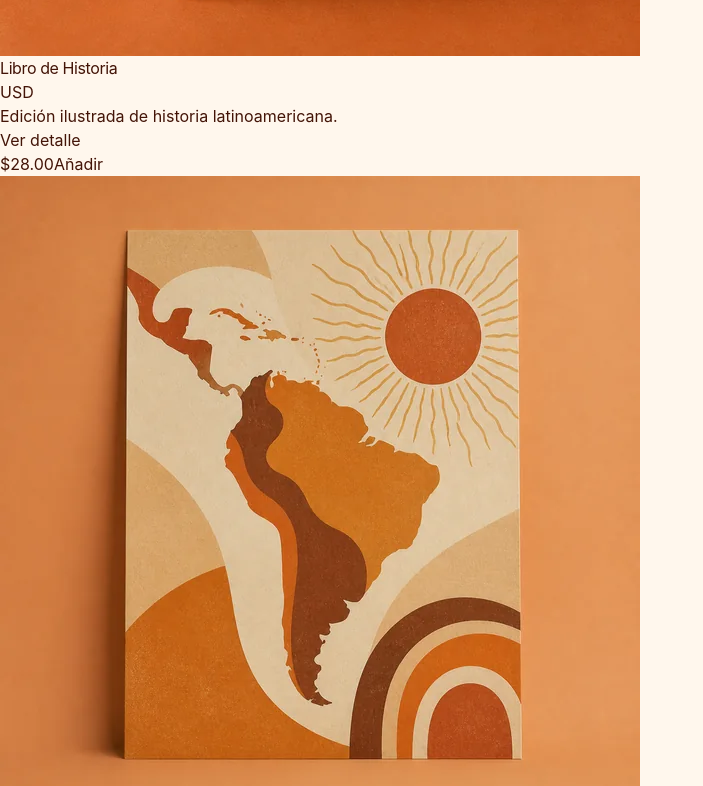
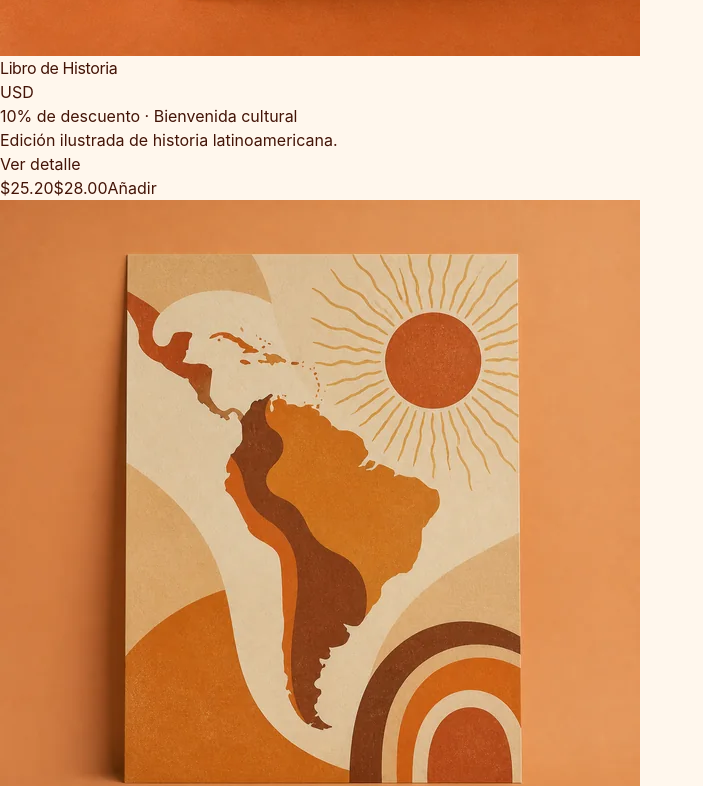
Before and after one commit to cesarcordovaortiz/bazar-cultural, a React (Vite) app: page /#/ in a window 1280 px wide. Shown: the part 1016-1802 px from the top of the page, without its empty margins (0-703 px from the left). Built offline with nearby package versions, Linux system fonts and the light colour scheme.

Commit message:
Aplicar descuentos de campañas en compra

```diff
--- /dev/null
+++ b/src/features/campaigns/useActiveCampaigns.ts
@@ -0,0 +1,15 @@
+import { useEffect, useMemo, useState } from 'react';
+import { readCampaigns, subscribeCampaigns } from '../../lib/campaignStore';
+import { getActiveCampaigns } from '../../lib/pricing';
+import type { Campaign } from '../../types';
+
+export function useActiveCampaigns(): Campaign[] {
+  const [campaigns, setCampaigns] = useState<Campaign[]>(() => readCampaigns());
+
+  useEffect(() => {
+    const refresh = (): void => setCampaigns(readCampaigns());
+    return subscribeCampaigns(refresh);
+  }, []);
+
+  return useMemo(() => getActiveCampaigns(campaigns), [campaigns]);
+}
--- a/src/features/cart/CartContext.tsx
+++ b/src/features/cart/CartContext.tsx
@@ -1,5 +1,7 @@
 import { createContext, ReactNode, useContext, useEffect, useMemo, useState } from 'react';
-import type { CartItem, Product } from '../../types';
+import { useActiveCampaigns } from '../campaigns/useActiveCampaigns';
+import { calculateCartPricing } from '../../lib/pricing';
+import type { Campaign, CartItem, Product } from '../../types';
 
 interface CartState {
   items: CartItem[];
@@ -7,6 +9,9 @@ interface CartState {
   removeProduct: (productId: string) => void;
   updateQuantity: (productId: string, quantity: number) => void;
   clear: () => void;
+  activeCampaigns: Campaign[];
+  subtotal: number;
+  discount: number;
   total: number;
 }
 
@@ -30,15 +35,13 @@ function saveCart(items: CartItem[]) {
 
 export function CartProvider({ children }: { children: ReactNode }) {
   const [items, setItems] = useState<CartItem[]>(() => loadCart());
+  const activeCampaigns = useActiveCampaigns();
 
   useEffect(() => {
     saveCart(items);
   }, [items]);
 
-  const total = useMemo(
-    () => items.reduce((sum, item) => sum + item.product.price * item.quantity, 0),
-    [items],
-  );
+  const pricing = useMemo(() => calculateCartPricing(items, activeCampaigns), [items, activeCampaigns]);
 
   const addProduct = (product: Product) => {
     setItems((current) => {
@@ -69,7 +72,7 @@ export function CartProvider({ children }: { children: ReactNode }) {
   const clear = () => setItems([]);
 
   return (
-    <CartContext.Provider value={{ items, addProduct, removeProduct, updateQuantity, clear, total }}>
+    <CartContext.Provider value={{ items, addProduct, removeProduct, updateQuantity, clear, activeCampaigns, ...pricing }}>
       {children}
     </CartContext.Provider>
   );
--- a/src/features/cart/CartPage.tsx
+++ b/src/features/cart/CartPage.tsx
@@ -1,8 +1,9 @@
 import { Link } from 'react-router-dom';
 import { useCart } from './CartContext';
+import { getProductPricing } from '../../lib/pricing';
 
 export function CartPage() {
-  const { items, removeProduct, total, updateQuantity } = useCart();
+  const { items, removeProduct, total, subtotal, discount, activeCampaigns, updateQuantity } = useCart();
 
   return (
     <main className="mx-auto max-w-5xl px-4 py-12">
@@ -27,13 +28,17 @@ export function CartPage() {
         ) : (
           <div className="mt-8 grid gap-6 lg:grid-cols-[1fr_18rem]">
             <section className="space-y-3" aria-label="Productos del carrito">
-              {items.map(({ product, quantity }) => (
-                <article key={product.id} className="flex flex-col gap-4 rounded-3xl border border-slate-200 p-5 sm:flex-row sm:items-center sm:justify-between">
+              {items.map(({ product, quantity }) => {
+                const pricing = getProductPricing(product, activeCampaigns);
+                return (
+                <article key={product.id} className="flex flex-col gap-4 rounded-3xl border border-orange-100 p-5 sm:flex-row sm:items-center sm:justify-between">
                   <div className="flex items-center gap-4">
                     <img src={product.image} alt="" width="64" height="64" loading="lazy" decoding="async" className="h-16 w-16 rounded-2xl object-cover" />
                     <div>
                       <h2 className="font-semibold text-slate-950">{product.name}</h2>
-                      <p className="mt-1 text-sm text-slate-600">${product.price.toFixed(2)} por unidad</p>
+                      <p className="mt-1 text-sm text-slate-600">${pricing.finalPrice.toFixed(2)} por unidad</p>
+                      {pricing.campaign && <p className="mt-1 text-xs font-semibold text-orange-800">{pricing.discountPercent}% de descuento · {pricing.campaign.name}</p>}
+                      {pricing.campaign && <p className="mt-1 text-xs text-stone-500 line-through">${pricing.originalPrice.toFixed(2)} habitual</p>}
                     </div>
                   </div>
                   <div className="flex items-center gap-3">
@@ -47,17 +52,21 @@ export function CartPage() {
                       onChange={(event) => updateQuantity(product.id, Math.min(product.inventory, Number(event.target.value) || 0))}
                       className="w-20 rounded-xl border border-slate-200 bg-slate-50 px-3 py-2 text-center text-sm focus-visible:outline-none focus-visible:ring-2 focus-visible:ring-slate-500"
                     />
-                    <span className="w-20 text-right font-semibold text-slate-950">${(product.price * quantity).toFixed(2)}</span>
+                    <span className="w-20 text-right font-semibold text-slate-950">${(pricing.finalPrice * quantity).toFixed(2)}</span>
                     <button type="button" onClick={() => removeProduct(product.id)} className="text-sm font-semibold text-rose-700 underline underline-offset-4 transition hover:text-rose-900 focus-visible:outline-none focus-visible:ring-2 focus-visible:ring-rose-400">
                       Quitar
                     </button>
                   </div>
                 </article>
-              ))}
+                );
+              })}
             </section>
-            <aside className="h-fit rounded-3xl bg-slate-950 p-6 text-white">
-              <p className="text-sm text-slate-300">Total</p>
-              <p className="mt-2 text-3xl font-semibold">${total.toFixed(2)}</p>
+            <aside className="h-fit rounded-3xl bg-slate-950 p-6 text-white" aria-label="Resumen del carrito">
+              <dl className="space-y-3 text-sm">
+                <div className="flex items-center justify-between gap-4"><dt className="text-slate-300">Subtotal</dt><dd className="font-semibold">${subtotal.toFixed(2)}</dd></div>
+                {discount > 0 && <div className="flex items-center justify-between gap-4 text-orange-200"><dt>Descuento de campañas</dt><dd className="font-semibold">−${discount.toFixed(2)}</dd></div>}
+                <div className="border-t border-white/20 pt-3"><dt className="text-sm text-slate-300">Total</dt><dd className="mt-1 text-3xl font-semibold">${total.toFixed(2)}</dd></div>
+              </dl>
               <Link to="/checkout" className="mt-6 inline-flex w-full justify-center rounded-2xl bg-white px-4 py-3 text-sm font-semibold text-slate-950 transition-all duration-200 hover:bg-slate-100 active:scale-[0.98] focus-visible:outline-none focus-visible:ring-2 focus-visible:ring-white">
                 Ir al checkout
               </Link>
--- a/src/features/catalog/ProductDetailPage.tsx
+++ b/src/features/catalog/ProductDetailPage.tsx
@@ -1,12 +1,14 @@
 import { Link, useParams } from 'react-router-dom';
 import { useCart } from '../cart/CartContext';
 import { useProducts } from './useProducts';
+import { getProductPricing } from '../../lib/pricing';
 
 export function ProductDetailPage() {
   const { productId } = useParams<{ productId: string }>();
-  const { addProduct } = useCart();
+  const { addProduct, activeCampaigns } = useCart();
   const { data: products = [], isLoading } = useProducts();
   const product = products.find((item) => item.id === productId);
+  const pricing = product ? getProductPricing(product, activeCampaigns) : null;
 
   if (isLoading) return <main className="mx-auto max-w-5xl px-4 py-12"><div className="h-80 animate-pulse rounded-3xl bg-slate-200" /></main>;
   if (!product) return <main className="mx-auto max-w-5xl px-4 py-12"><section className="rounded-3xl bg-white p-8 text-center shadow-sm ring-1 ring-slate-200"><h1 className="text-2xl font-semibold text-slate-950">Producto no encontrado</h1><Link to="/" className="mt-4 inline-flex text-sm font-semibold text-slate-700 underline underline-offset-4">Volver al catálogo</Link></section></main>;
@@ -21,7 +23,7 @@ export function ProductDetailPage() {
           <h1 className="mt-2 text-3xl font-semibold text-slate-950">{product.name}</h1>
           <p className="mt-4 leading-7 text-slate-600">{product.description}</p>
           <div className="mt-5 flex flex-wrap gap-2">{product.tags.map((tag) => <span key={tag} className="rounded-full bg-slate-100 px-3 py-1 text-sm text-slate-700">{tag}</span>)}</div>
-          <p className="mt-8 text-3xl font-semibold text-slate-950">${product.price.toFixed(2)}</p>
+          <div className="mt-8"><p className="text-3xl font-semibold text-slate-950">${pricing?.finalPrice.toFixed(2)}</p>{pricing?.campaign && <><p className="mt-1 text-sm font-semibold text-orange-800">{pricing.discountPercent}% de descuento · {pricing.campaign.name}</p><p className="mt-1 text-sm text-slate-500 line-through">Precio habitual: ${pricing.originalPrice.toFixed(2)}</p></>}</div>
           <p className="mt-2 text-sm text-slate-600">{product.inventory} unidades disponibles</p>
           <button type="button" disabled={product.inventory === 0} onClick={() => addProduct(product)} className="mt-6 rounded-2xl bg-slate-950 px-5 py-3 text-sm font-semibold text-white transition-all duration-200 hover:bg-slate-800 active:scale-[0.98] disabled:cursor-not-allowed disabled:bg-slate-400 focus-visible:outline-none focus-visible:ring-2 focus-visible:ring-slate-500">{product.inventory === 0 ? 'Agotado' : 'Añadir al carrito'}</button>
         </div>
--- a/src/features/checkout/CheckoutPage.tsx
+++ b/src/features/checkout/CheckoutPage.tsx
@@ -16,7 +16,7 @@ interface CheckoutForm {
 }
 
 export function CheckoutPage() {
-  const { items, total, clear } = useCart();
+  const { items, total, subtotal, discount, clear } = useCart();
   const navigate = useNavigate();
   const [isSubmitted, setIsSubmitted] = useState(false);
   const { user } = useAuth();
@@ -53,6 +53,8 @@ export function CheckoutPage() {
       userId: user?.id ?? 'guest-user',
       status: 'PENDIENTE',
       createdAt: Date.now(),
+      subtotal,
+      discount,
       total: orderTotal,
       currency: 'USD',
       items,
@@ -143,8 +145,7 @@ export function CheckoutPage() {
 
         <aside className="rounded-3xl bg-slate-950 p-8 text-white shadow-sm">
           <h2 className="text-xl font-semibold">Resumen</h2>
-          <p className="mt-4 text-slate-300">Total del carrito</p>
-          <p className="mt-2 text-4xl font-semibold">${orderTotal.toFixed(2)}</p>
+          <dl className="mt-4 space-y-3 text-sm"><div className="flex justify-between gap-4"><dt className="text-slate-300">Subtotal</dt><dd className="font-semibold">${subtotal.toFixed(2)}</dd></div>{discount > 0 && <div className="flex justify-between gap-4 text-orange-200"><dt>Descuento de campañas</dt><dd className="font-semibold">−${discount.toFixed(2)}</dd></div>}<div className="border-t border-white/20 pt-3"><dt className="text-slate-300">Total del carrito</dt><dd className="mt-1 text-4xl font-semibold">${orderTotal.toFixed(2)}</dd></div></dl>
           <p className="mt-4 text-sm text-slate-400">{items.length} artículos listos para envío</p>
           {isSubmitted && <p className="mt-4 rounded-3xl bg-green-500/10 px-4 py-3 text-sm text-green-100">Pedido creado correctamente.</p>}
         </aside>
--- a/src/features/orders/user/OrderDetailPage.tsx
+++ b/src/features/orders/user/OrderDetailPage.tsx
@@ -107,7 +107,9 @@ export function OrderDetailPage() {
             </div>
             <div className="rounded-3xl border border-slate-200 p-6 bg-slate-50">
               <h2 className="text-xl font-semibold text-slate-950">Resumen</h2>
-              <p className="mt-4 text-slate-600">Total</p>
+              {order.subtotal !== undefined && <p className="mt-4 text-slate-600">Subtotal: ${order.subtotal.toFixed(2)}</p>}
+              {(order.discount ?? 0) > 0 && <p className="mt-2 text-sm font-semibold text-orange-800">Descuento de campañas: −${order.discount?.toFixed(2)}</p>}
+              <p className="mt-3 text-slate-600">Total</p>
               <p className="text-3xl font-semibold text-slate-950">${order.total.toFixed(2)}</p>
               {order.paymentMethod && <p className="mt-3 text-sm text-slate-600">Pago: {order.paymentMethod.label}</p>}
             </div>
--- a/src/features/shop/ShopPage.tsx
+++ b/src/features/shop/ShopPage.tsx
@@ -1,9 +1,9 @@
-import { useEffect, useMemo, useState } from 'react';
+import { useMemo, useState } from 'react';
 import { Link } from 'react-router-dom';
 import { useCart } from '../cart/CartContext';
 import { useProducts } from '../catalog/useProducts';
-import { readCampaigns, subscribeCampaigns } from '../../lib/campaignStore';
-import type { Campaign } from '../../types';
+import { getProductPricing } from '../../lib/pricing';
+import { useActiveCampaigns } from '../campaigns/useActiveCampaigns';
 
 const PRODUCT_TYPES = ['Todos', 'book', 'music', 'movie', 'print', 'painting', 'sculpture'] as const;
 
@@ -12,21 +12,14 @@ export function ShopPage() {
   const { data: products = [], isLoading } = useProducts();
   const [search, setSearch] = useState('');
   const [type, setType] = useState<(typeof PRODUCT_TYPES)[number]>('Todos');
-  const [campaigns, setCampaigns] = useState<Campaign[]>([]);
   const [activeOfferIndex, setActiveOfferIndex] = useState(0);
-
-  useEffect(() => {
-    const refresh = (): void => setCampaigns(readCampaigns());
-    refresh();
-    return subscribeCampaigns(refresh);
-  }, []);
+  const activeCampaigns = useActiveCampaigns();
 
   const itemCount = useMemo(() => items.reduce((sum, item) => sum + item.quantity, 0), [items]);
   const filteredProducts = useMemo(() => products.filter((product) => {
     const term = search.toLocaleLowerCase();
     return (type === 'Todos' || product.type === type) && [product.name, product.description, ...product.tags].some((value) => value.toLocaleLowerCase().includes(term));
   }), [products, search, type]);
-  const activeCampaigns = useMemo(() => campaigns.filter((campaign) => campaign.active && campaign.startAt <= Date.now() && campaign.endAt > Date.now()), [campaigns]);
   const activeOffer = activeCampaigns[activeOfferIndex % activeCampaigns.length];
   const activeOfferProducts = activeOffer ? products.filter((product) => activeOffer.productIds.includes(product.id)) : [];
 
@@ -78,7 +71,9 @@ export function ShopPage() {
       </section>
 
       <section className="grid gap-4 lg:grid-cols-3">
-        {isLoading ? Array.from({ length: 3 }, (_, index) => <div key={index} className="h-64 animate-pulse rounded-3xl bg-slate-200" />) : filteredProducts.map((product) => (
+        {isLoading ? Array.from({ length: 3 }, (_, index) => <div key={index} className="h-64 animate-pulse rounded-3xl bg-slate-200" />) : filteredProducts.map((product) => {
+          const pricing = getProductPricing(product, activeCampaigns);
+          return (
           <article key={product.id} className="cultural-surface rounded-3xl p-6 transition hover:-translate-y-0.5 hover:shadow-lg">
             <div className="mb-5 aspect-square overflow-hidden rounded-2xl bg-orange-100">
               <img src={product.image} alt={`Imagen de ${product.name}`} width="640" height="640" loading="lazy" decoding="async" className="h-full w-full object-cover transition duration-300 hover:scale-105" />
@@ -87,10 +82,11 @@ export function ShopPage() {
               <h2 className="text-xl font-semibold text-slate-950">{product.name}</h2>
               <span className="rounded-full bg-orange-100 px-3 py-1 text-xs font-semibold text-orange-800">{product.currency}</span>
             </div>
+            {pricing.campaign && <p className="mb-3 inline-flex rounded-full bg-orange-100 px-3 py-1 text-xs font-bold text-orange-800">{pricing.discountPercent}% de descuento · {pricing.campaign.name}</p>}
             <p className="mb-5 text-sm leading-6 text-slate-600">{product.description}</p>
             <Link to={`/products/${product.id}`} className="mb-5 inline-flex text-sm font-semibold text-orange-800 underline underline-offset-4 transition hover:text-orange-950 focus-visible:outline-none focus-visible:ring-2 focus-visible:ring-orange-600">Ver detalle</Link>
             <div className="flex items-center justify-between gap-3">
-              <span className="text-2xl font-semibold text-slate-900">${product.price.toFixed(2)}</span>
+              <span className="flex flex-col"><span className="text-2xl font-semibold text-slate-900">${pricing.finalPrice.toFixed(2)}</span>{pricing.campaign && <span className="text-sm text-stone-500 line-through">${pricing.originalPrice.toFixed(2)}</span>}</span>
               <button
                 type="button"
                 onClick={() => addProduct(product)}
@@ -101,7 +97,8 @@ export function ShopPage() {
               </button>
             </div>
           </article>
-        ))}
+          );
+        })}
         {!isLoading && filteredProducts.length === 0 && <p className="col-span-full rounded-3xl bg-white p-8 text-center text-slate-600 shadow-sm ring-1 ring-slate-200">No encontramos productos con esos filtros.</p>}
       </section>
     </main>
--- /dev/null
+++ b/src/lib/pricing.ts
@@ -0,0 +1,63 @@
+import type { Campaign, CartItem, Product } from '../types';
+
+export interface ProductPricing {
+  campaign?: Campaign;
+  discountPercent: number;
+  originalPrice: number;
+  discountAmount: number;
+  finalPrice: number;
+}
+
+export interface CartPricing {
+  subtotal: number;
+  discount: number;
+  total: number;
+}
+
+function roundCurrency(value: number): number {
+  return Math.round((value + Number.EPSILON) * 100) / 100;
+}
+
+export function getActiveCampaigns(campaigns: Campaign[], now = Date.now()): Campaign[] {
+  return campaigns.filter((campaign) => campaign.active && campaign.startAt <= now && campaign.endAt > now);
+}
+
+export function getBestCampaignForProduct(productId: string, campaigns: Campaign[], now = Date.now()): Campaign | undefined {
+  return getActiveCampaigns(campaigns, now)
+    .filter((campaign) => campaign.productIds.includes(productId) && (campaign.discountPercent ?? 0) > 0)
+    .reduce<Campaign | undefined>((bestCampaign, campaign) => {
+      if (!bestCampaign || (campaign.discountPercent ?? 0) > (bestCampaign.discountPercent ?? 0)) return campaign;
+      return bestCampaign;
+    }, undefined);
+}
+
+export function getProductPricing(product: Product, campaigns: Campaign[], now = Date.now()): ProductPricing {
+  const campaign = getBestCampaignForProduct(product.id, campaigns, now);
+  const discountPercent = campaign?.discountPercent ?? 0;
+  const finalPrice = roundCurrency(product.price * (1 - discountPercent / 100));
+
+  return {
+    campaign,
+    discountPercent,
+    originalPrice: product.price,
+    discountAmount: roundCurrency(product.price - finalPrice),
+    finalPrice,
+  };
+}
+
+export function calculateCartPricing(items: CartItem[], campaigns: Campaign[], now = Date.now()): CartPricing {
+  const { subtotal, discount } = items.reduce(
+    (totals, item) => {
+      const pricing = getProductPricing(item.product, campaigns, now);
+      return {
+        subtotal: totals.subtotal + pricing.originalPrice * item.quantity,
+        discount: totals.discount + pricing.discountAmount * item.quantity,
+      };
+    },
+    { subtotal: 0, discount: 0 },
+  );
+
+  const roundedSubtotal = roundCurrency(subtotal);
+  const roundedDiscount = roundCurrency(discount);
+  return { subtotal: roundedSubtotal, discount: roundedDiscount, total: roundCurrency(roundedSubtotal - roundedDiscount) };
+}
--- a/src/types.ts
+++ b/src/types.ts
@@ -32,6 +32,8 @@ export interface Order {
   userId: string;
   status: OrderStatus;
   createdAt: number;
+  subtotal?: number;
+  discount?: number;
   total: number;
   currency: string;
   items: CartItem[];
```
Also changed, not shown: 2 other files (tests, documents, lock files or other folders).
